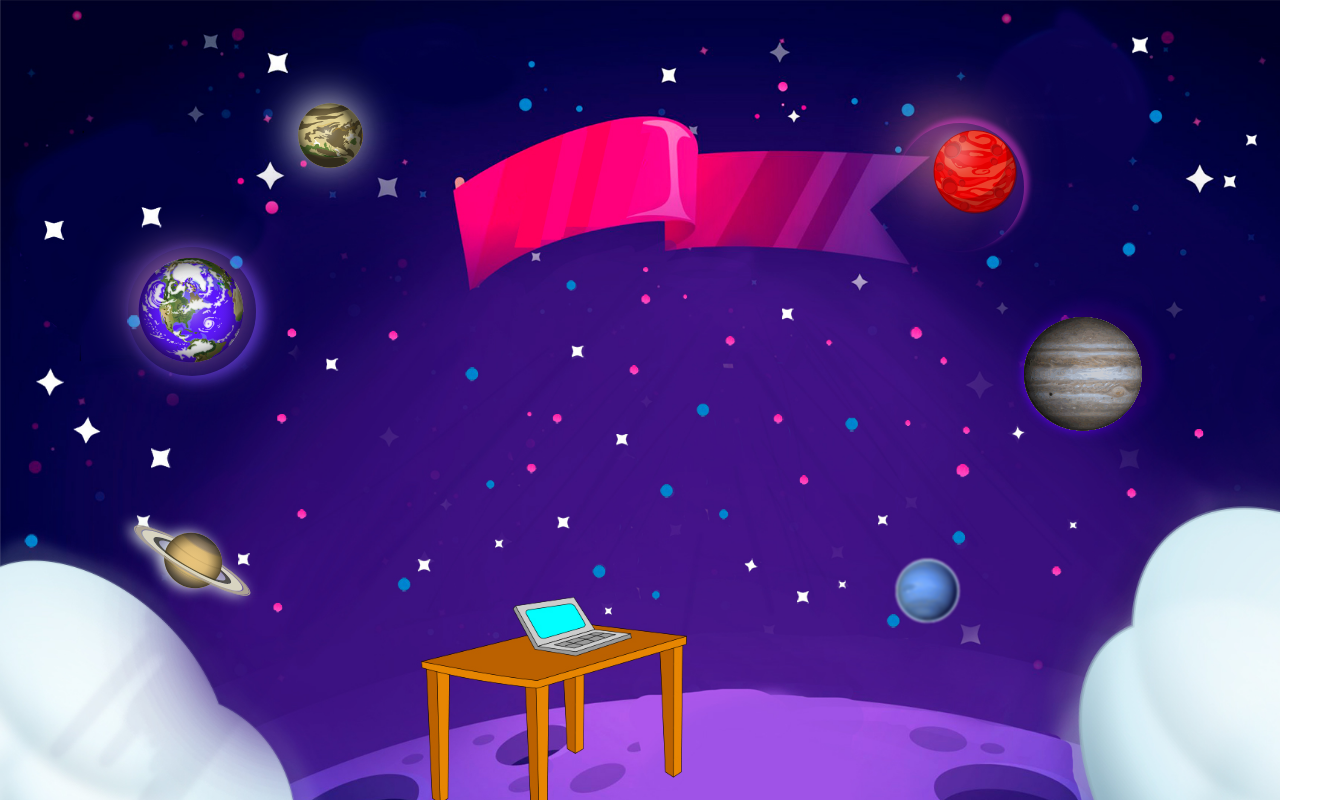
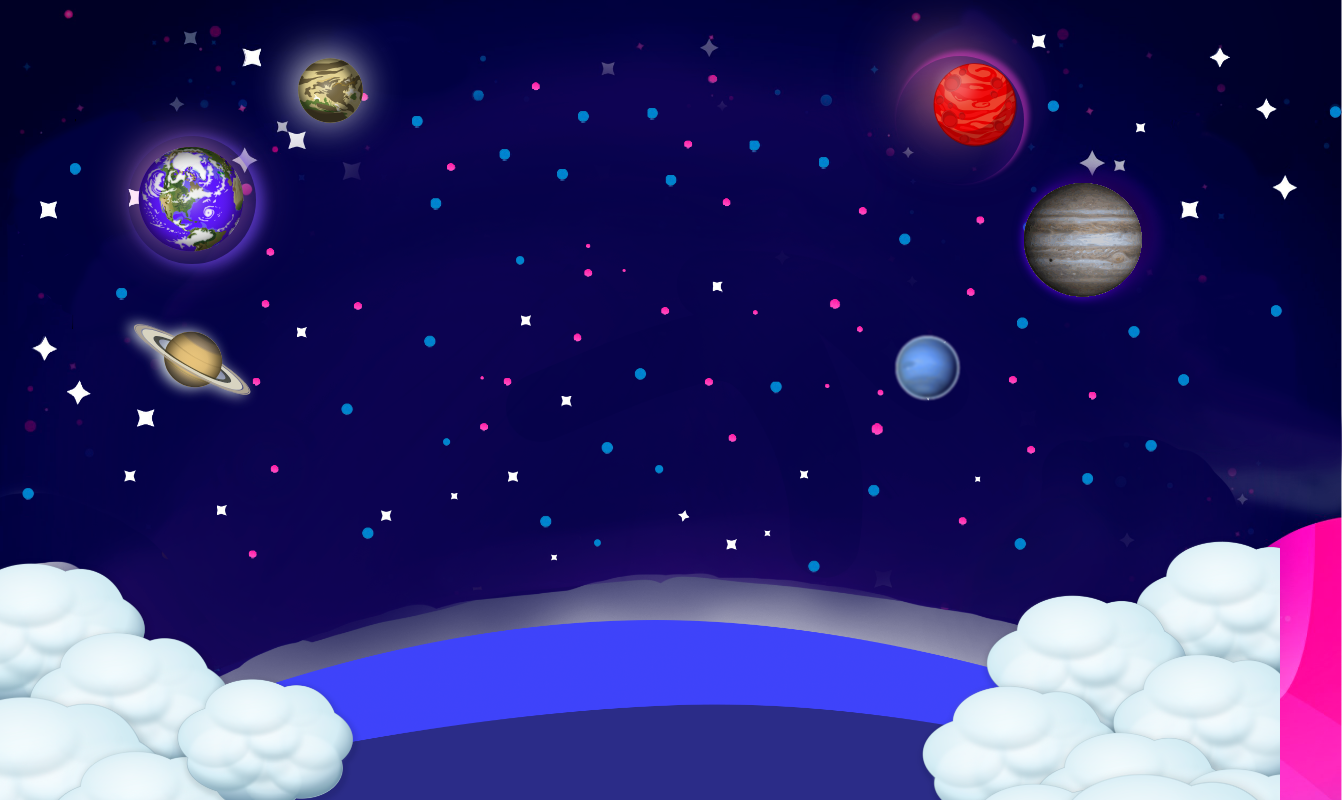
Before and after one commit to leoncii/cv, a React (Vite) app: page / in a window 1280 px wide. Shown: the top 800 px of the page, 1342 px wide, since content can reach past the window. Built offline with nearby package versions, Linux system fonts and the light colour scheme.

Commit message:
Add animated space

```diff
--- a/src/App.jsx
+++ b/src/App.jsx
@@ -12,10 +12,10 @@ function App () {
       <Hero />
       <h1>Watch popdog.com cards :D! 🧨</h1>
       <div className='cards_container'>
-        <section className='cards'>
+        {/* <section className='cards'>
           <AndresCom />
           <NelsonCom />
-        </section>
+        </section> */}
       </div>
 
     </>
--- a/src/components/Hero/index.jsx
+++ b/src/components/Hero/index.jsx
@@ -21,11 +21,18 @@ export function Hero () {
         <Neptune />
         <Jupiter />
       </div>
-      <img
-        className='backgrond'
-        src='./1.1.3.jpg'
-        alt='Esto es el fondo op ue hice para mi cv'
-      />
+      <picture className='space_container'>
+        <img
+          className='floorEdit'
+          src='./floorEDIT.png'
+          alt='Esto es el fondo op ue hice para mi cv'
+        />
+        <img
+          className='spaceEdit'
+          src='./spaceEDIT.png'
+          alt=''
+        />
+      </picture>
     </div>
   )
 }
--- a/src/components/Hero/styles.css
+++ b/src/components/Hero/styles.css
@@ -1,10 +1,34 @@
 .hero {
  width: 100%;
  position: relative;
- overflow-x: hidden;
-
+ height: 100vh;
+}
+.space_container {
+  position: relative;
+  animation: back 8s linear infinite alternate-reverse;
 }
 
+.spaceEdit {
+  position: absolute;
+  width: 115vw;
+  z-index: -10;
+  animation: space 25s linear infinite alternate;
+}
+@keyframes space {
+  0% {
+    width: 100vw;
+  }
+  100% {
+    width: 115vw;
+  }
+}
+
+.floorEdit {
+  position: absolute;
+  width: 100vw;
+  z-index: 100;
+  top: 0;
+}
 .planets_container {
  position: absolute;
  display: grid;
@@ -31,6 +55,7 @@
  grid-column: 2 / 3;
  box-shadow: 6px 3px 13px 1px #6e47eea2;
  border-radius: 50%;
+ z-index: 1;
  filter: drop-shadow(-7px -7px 20px #ffa8e99b);
 }
 
@@ -68,7 +93,6 @@
  object-fit: cover;
  animation: back 8s linear infinite alternate-reverse;
 }
-
 
 @media only screen and (max-width: 476px){
  .backgrond {
```
Also changed, not shown: public/floorEDIT.png (added), public/spaceEDIT.png (added).
